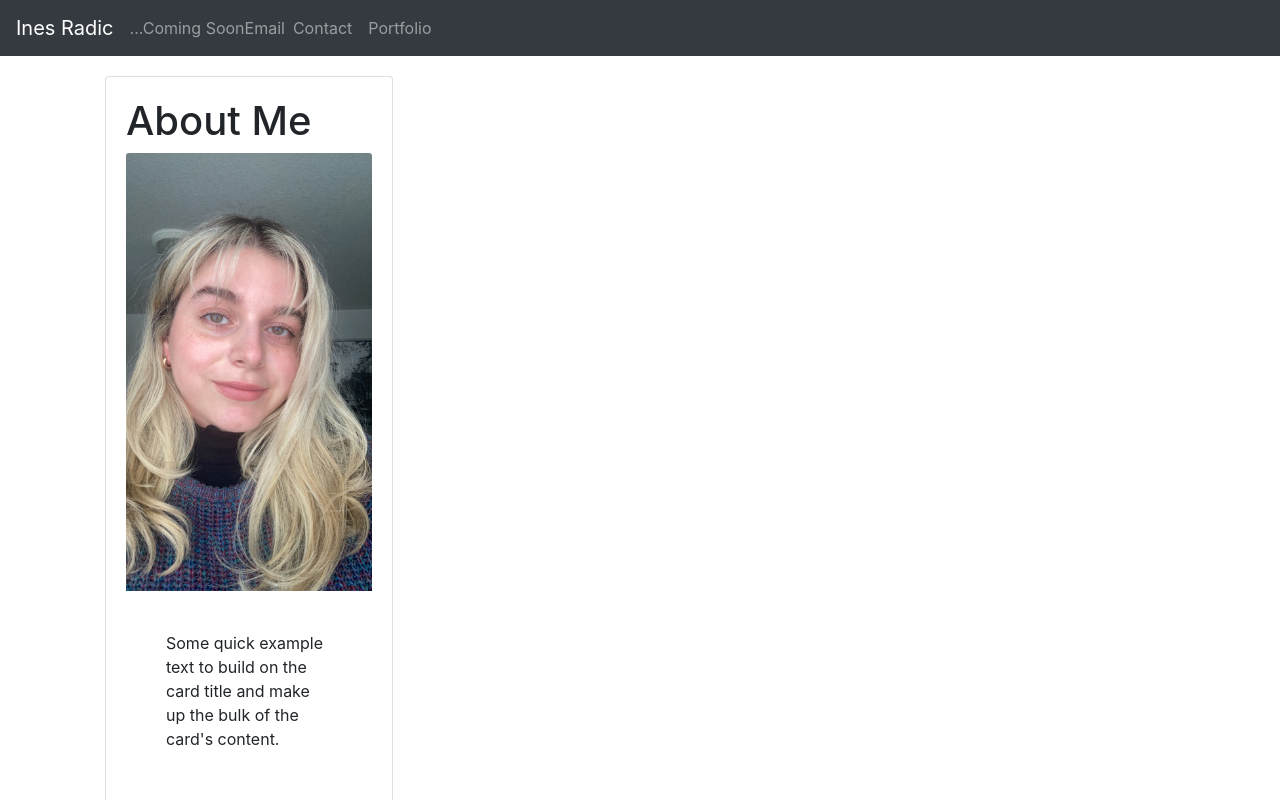
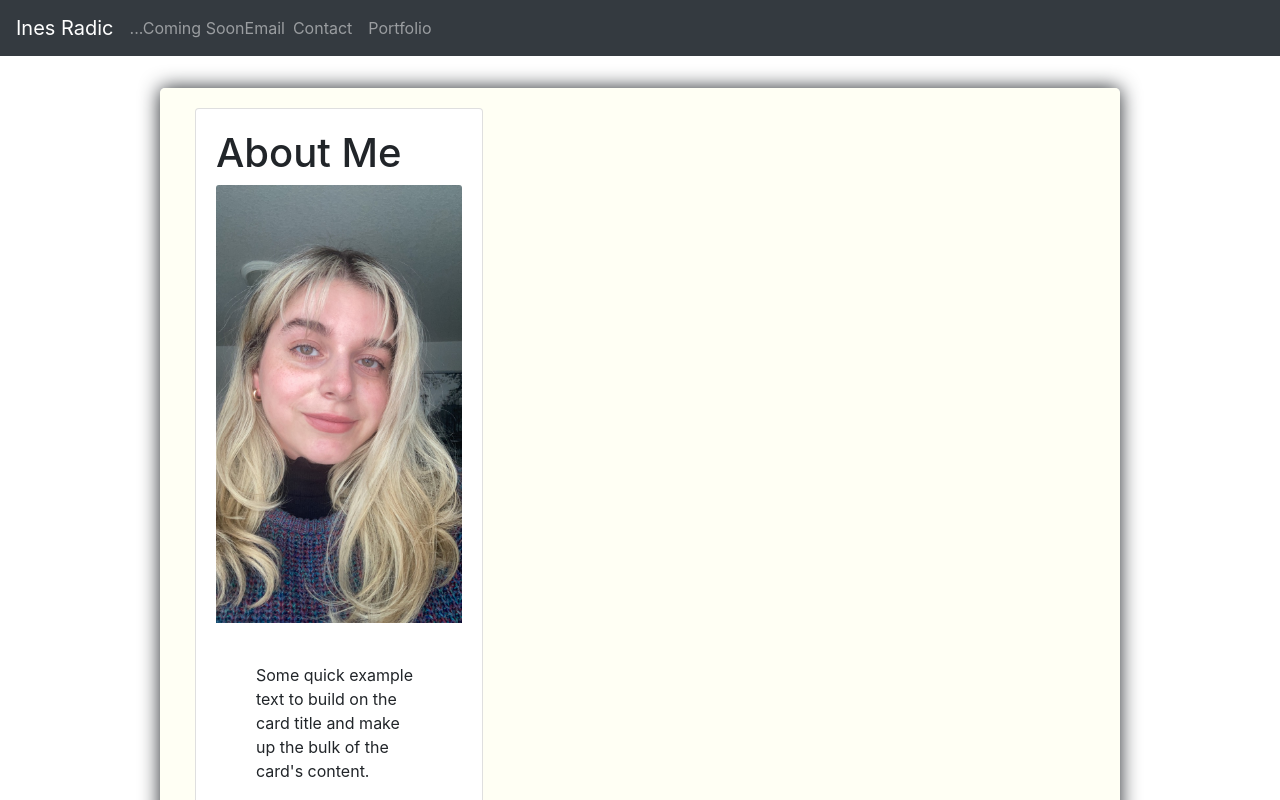
Before and after one commit to inesr19/My-Portfolio, a React (Create React App) app: page /#/ in a window 1280 px wide. Shown: the top 800 px of the page. Built offline with nearby package versions, Linux system fonts and the light colour scheme.

Commit message:
add project card

```diff
--- a/src/components/pages/Portfolio/PortfolioPage.js
+++ b/src/components/pages/Portfolio/PortfolioPage.js
@@ -1,14 +1,26 @@
 import React from "react";
+import { CardColumns, Col, Container, Row } from "react-bootstrap";
 import Heading from "../../Header";
 import NavbarTab from "../../Nav/NavbarTab";
+import "../../pages/Portfolio/style.css";
 
-function PortfolioPage() {
+
+function PortfolioPage(props) {
     return (
         <div>
             <NavbarTab />
             <Heading>
                 Projects
             </Heading>
+            <Container>
+                <Col>
+                    <Row>
+                      <CardColumns>
+
+                      </CardColumns>
+                    </Row>
+                </Col>
+            </Container>
         </div>
     );
 }
--- /dev/null
+++ b/src/components/pages/Portfolio/style.css
@@ -0,0 +1,8 @@
+.container {
+    margin-top: 2em;
+    margin-bottom: 2em;
+    width: 75%;
+    box-shadow: 0 0 20px;
+    border-radius: 5px;
+    background-color: rgba(255, 255, 240, .7);
+}
```
Also changed, not shown: src/components/Project/index.js (+17 -0 lines).
